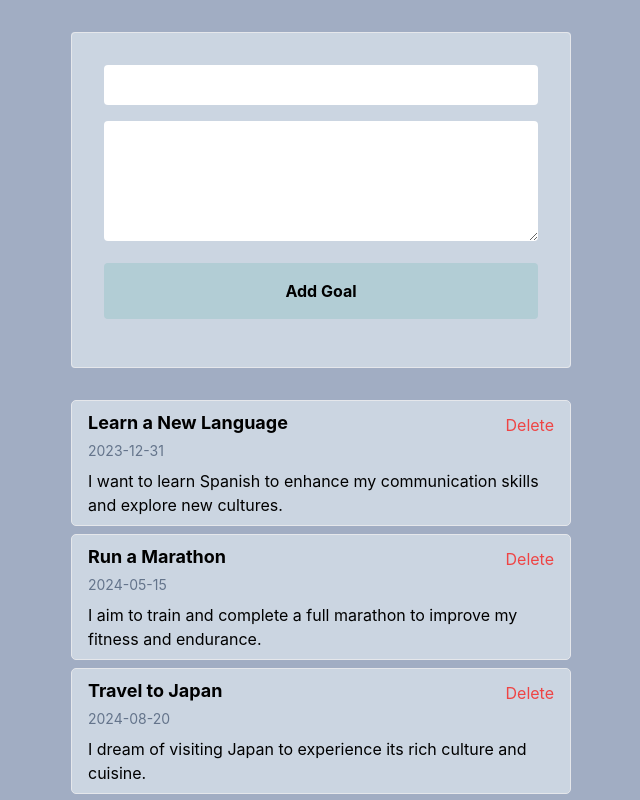
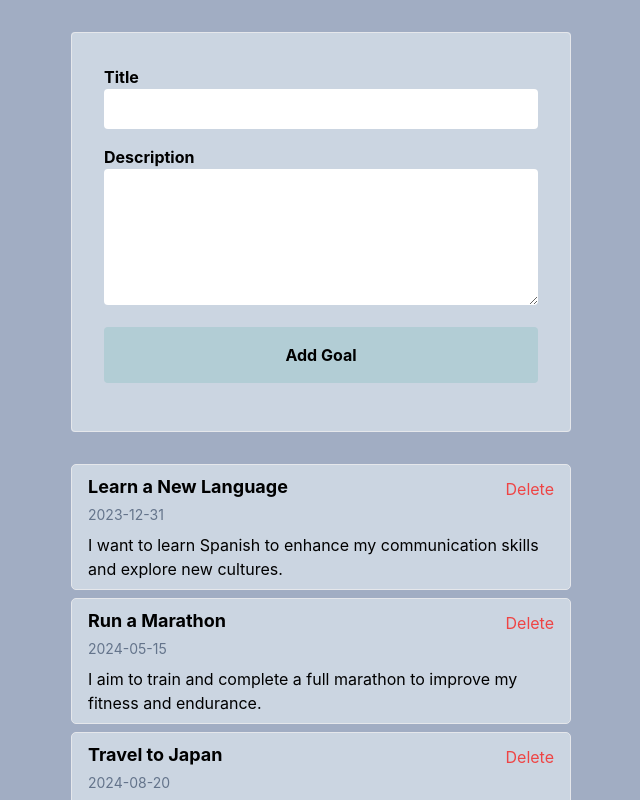
Before and after one commit to prozdrljivac/goal_getter, a React (Create React App) app in the folder webapp/: page / in a window 1280 px wide. Shown: the top 800 px of the page, without its empty margins (319-959 px from the left). Built offline with nearby package versions, Linux system fonts and the light colour scheme.

Commit message:
Add creation of goals

```diff
--- a/webapp/src/App.tsx
+++ b/webapp/src/App.tsx
@@ -7,20 +7,26 @@ import { GoalInput } from "./components/GoalInput/GoalInput";
 
 export const App = () => {
   const [goals, setGoals] = useState<GoalRequest[]>(dummyGoals["data"]);
-  const [goal, setGoal] = useState<GInput>({
-    title: "",
-    description: "",
-    date: new Date().toISOString(),
-  });
 
   const handleGoalDelete = (id: number) => {
     setGoals((prevGoals) => prevGoals.filter((goal) => goal.id !== id));
   };
 
+  const handleGoalSave = (goal: GInput) => {
+    setGoals((prevGoals) => [
+      ...prevGoals,
+      {
+        ...goal,
+        id: Math.floor(Math.random() * 1000),
+        date: new Date().toISOString(),
+      },
+    ]);
+  };
+
   return (
     <>
       <header className="mx-auto my-8 w-[500px] bg-[#cbd5e1] border-black rounded">
-        <GoalInput goal={goal} />
+        <GoalInput onGoalSave={handleGoalSave} />
       </header>
       <main className="m-auto w-[500px]">
         <GoalList goals={goals} onGoalDelete={handleGoalDelete} />
--- a/webapp/src/components/GoalInput/GoalInput.tsx
+++ b/webapp/src/components/GoalInput/GoalInput.tsx
@@ -1,22 +1,46 @@
-import { type FC } from "react";
+import { type FC, useState, ChangeEvent } from "react";
 
 import { type GoalInput as GInput } from "../../types";
 
 type GoalInputProps = {
-  goal: GInput;
+  onGoalSave: (goal: GInput) => void;
 };
 
-export const GoalInput: FC<GoalInputProps> = () => {
+export const GoalInput: FC<GoalInputProps> = ({ onGoalSave }) => {
+  const [goal, setGoal] = useState<GInput>({ title: "", description: "" });
+
+  const handleGoalChange = (
+    e: ChangeEvent<HTMLInputElement | HTMLTextAreaElement>
+  ) => {
+    const { name, value } = e.target;
+    setGoal((prevGoal) => ({
+      ...prevGoal,
+      [name]: value,
+    }));
+  };
+
   return (
     <div className="p-8 flex-col items-start border rounded">
-      {/* Add label */}
+      <label className="mb-4 font-bold">Title</label>
       <input
+        name="title"
         className="mb-4 px-4 py-2 w-full border-black rounded"
         type="text"
+        value={goal.title}
+        onChange={handleGoalChange}
       />
-      {/* Add label */}
-      <textarea className="mb-4 w-full border-black rounded" rows={5} />
-      <button className="mb-4 p-4 w-full border-black font-bold rounded bg-[#b2cdd5]">
+      <label className="mb-4 font-bold">Description</label>
+      <textarea
+        name="description"
+        className="mb-4 px-4 py-2 w-full border-black rounded"
+        rows={5}
+        value={goal.description}
+        onChange={handleGoalChange}
+      />
+      <button
+        className="mb-4 p-4 w-full border-black font-bold rounded bg-[#b2cdd5]"
+        onClick={() => onGoalSave(goal)}
+      >
         Add Goal
       </button>
     </div>
--- a/webapp/src/types.ts
+++ b/webapp/src/types.ts
@@ -8,5 +8,4 @@ export type GoalRequest = {
 export type GoalInput = {
   title: string;
   description: string;
-  date: string;
 };
```
